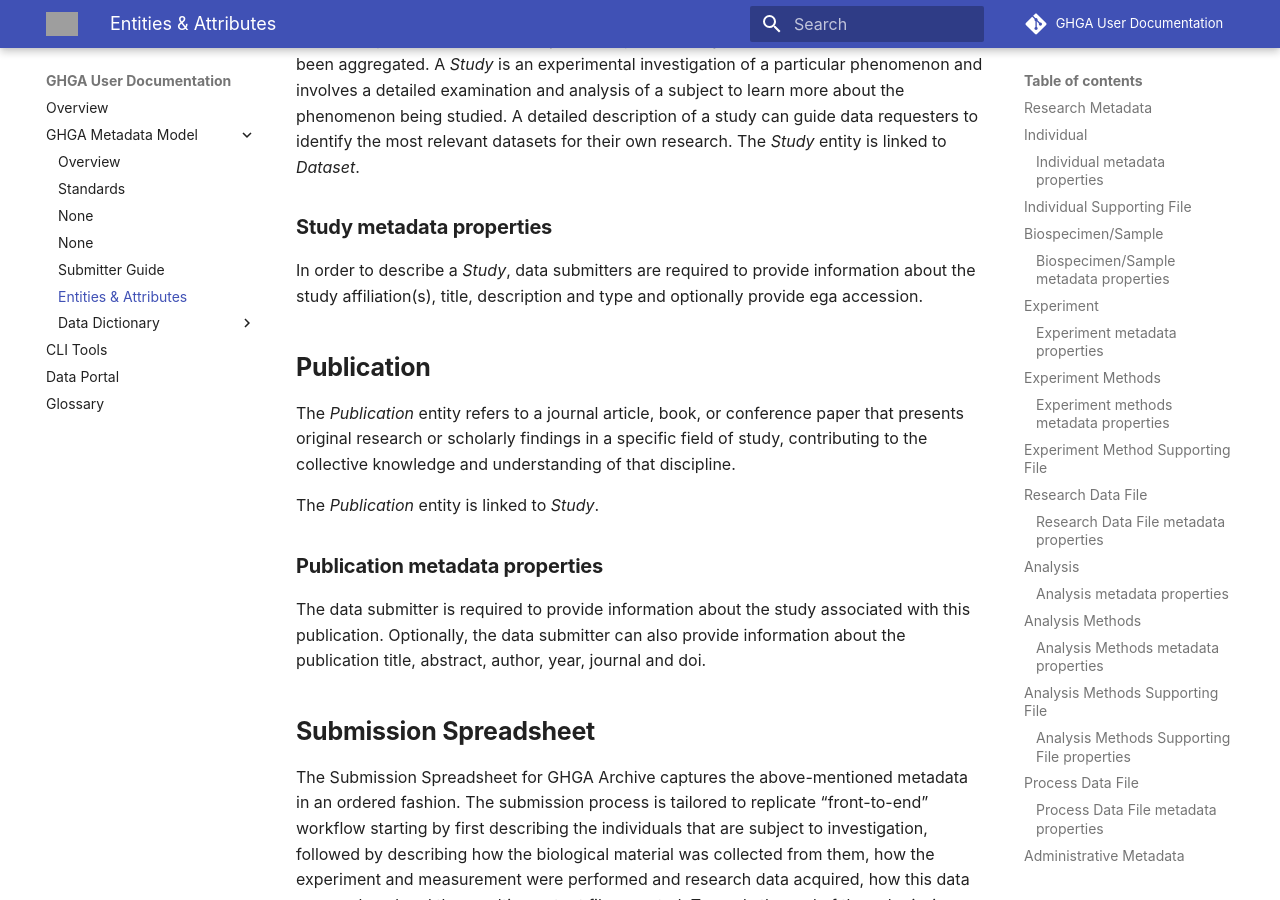
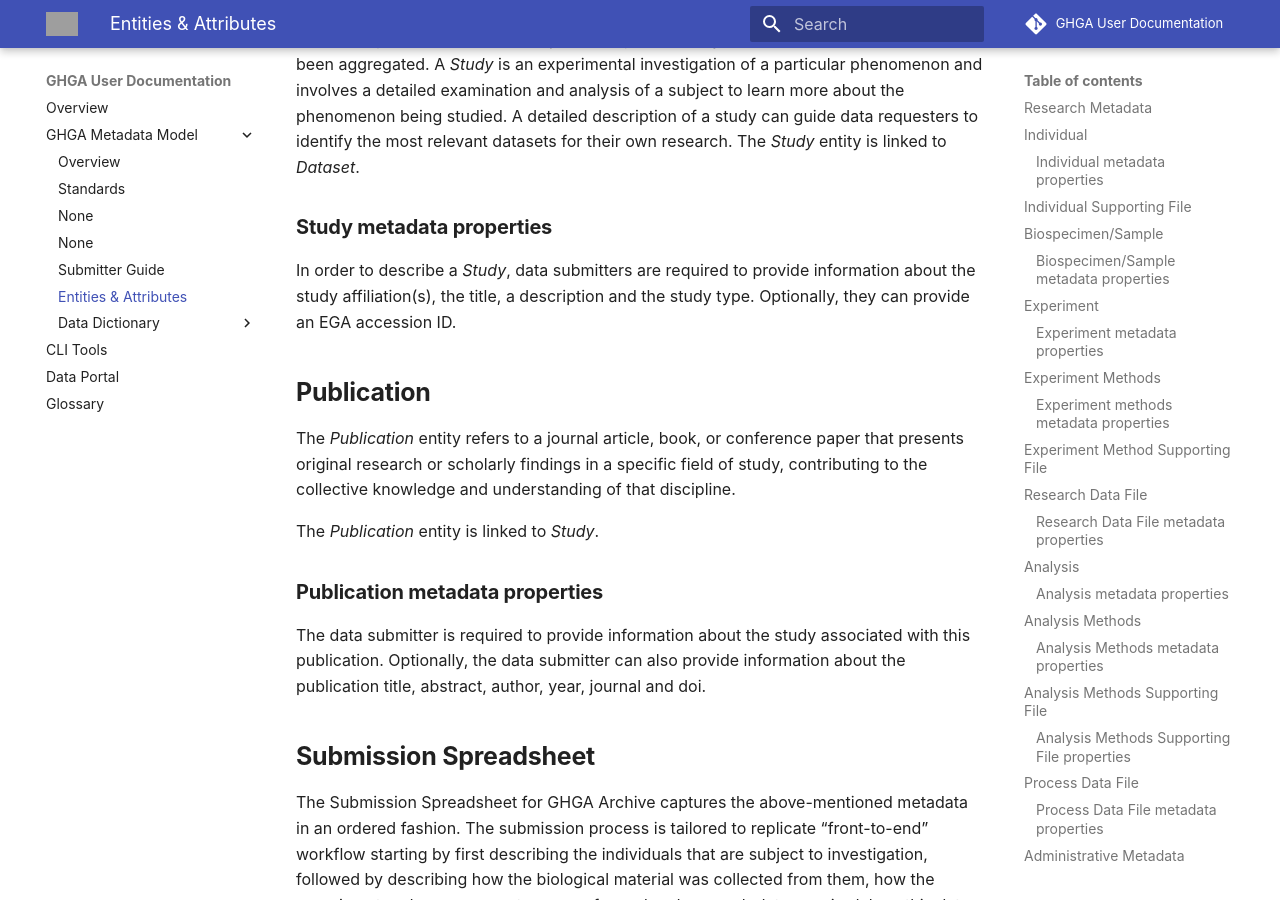
Before and after one commit to ghga-de/docs.ghga.de, an MkDocs documentation site: the page built from user_docs/metadata/entities.md, in a window 1280 px wide and 900 px high, scrolled down 5794 px. Built offline with MkDocs 1.6.1 and Material for MkDocs 9.7.7, drawn with Linux system fonts in a browser that asks for light colours; comment, search, counter and statistics services are not loaded; grey boxes are pictures that could not be loaded.

Commit message:
Update user_docs/metadata/entities.md
Co-authored-by: Karoline Mauer <105430060+mauerk@users.noreply.github.com>

```diff
--- a/user_docs/metadata/entities.md
+++ b/user_docs/metadata/entities.md
@@ -128,7 +128,7 @@ All data deposited at GHGA is subject to a specific study, under which relevant
 
 ### **Study metadata properties**
 
-In order to describe a *Study*, data submitters are required to provide information about the study affiliation(s), title, description and type and optionally provide ega accession.
+In order to describe a *Study*, data submitters are required to provide information about the study affiliation(s), the title, a description and the study type. Optionally, they can provide an EGA accession ID.
 
 ## **Publication**
 
```
